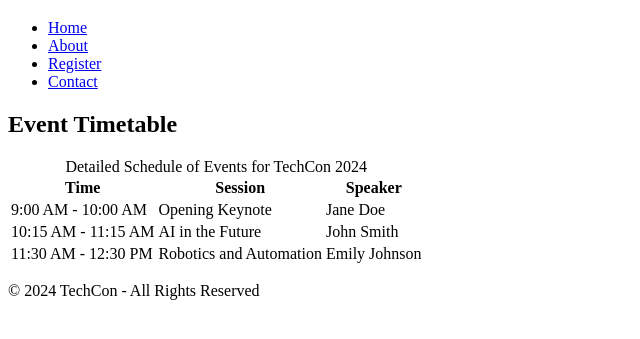
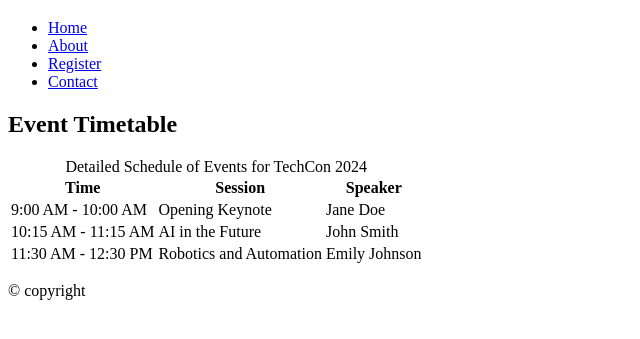
Before and after one commit to awolcoder/TechCon_HTML, a plain HTML site: page techcon_website/schedule.html in a window 1280 px wide. Shown: the part 61-400 px from the top of the page, without its empty margins (0-640 px from the left). Drawn offline with Linux system fonts and the light colour scheme.

Commit message:
Fixed the copy rigt

```diff
--- a/techcon_website/schedule.html
+++ b/techcon_website/schedule.html
@@ -58,7 +58,7 @@
 
 																																																																																									        <!-- Footer Section -->
 																																																																																										    <footer>
-																																																																																											            <p>&copy; 2024 TechCon - All Rights Reserved</p>
+																																																																																											            <p>&copy; copyright </p>
 																																																																																												        </footer>
 
 	</body>
```
